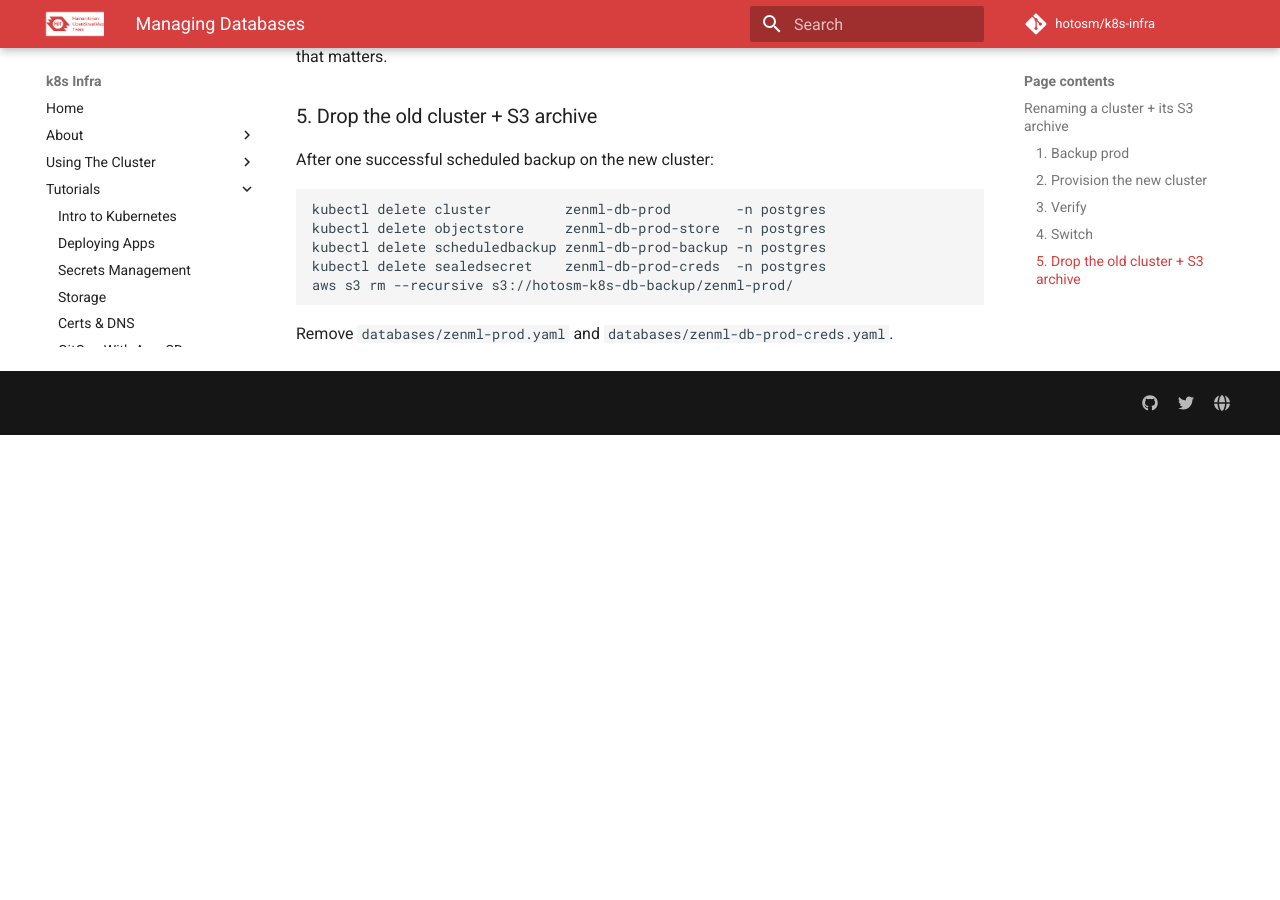
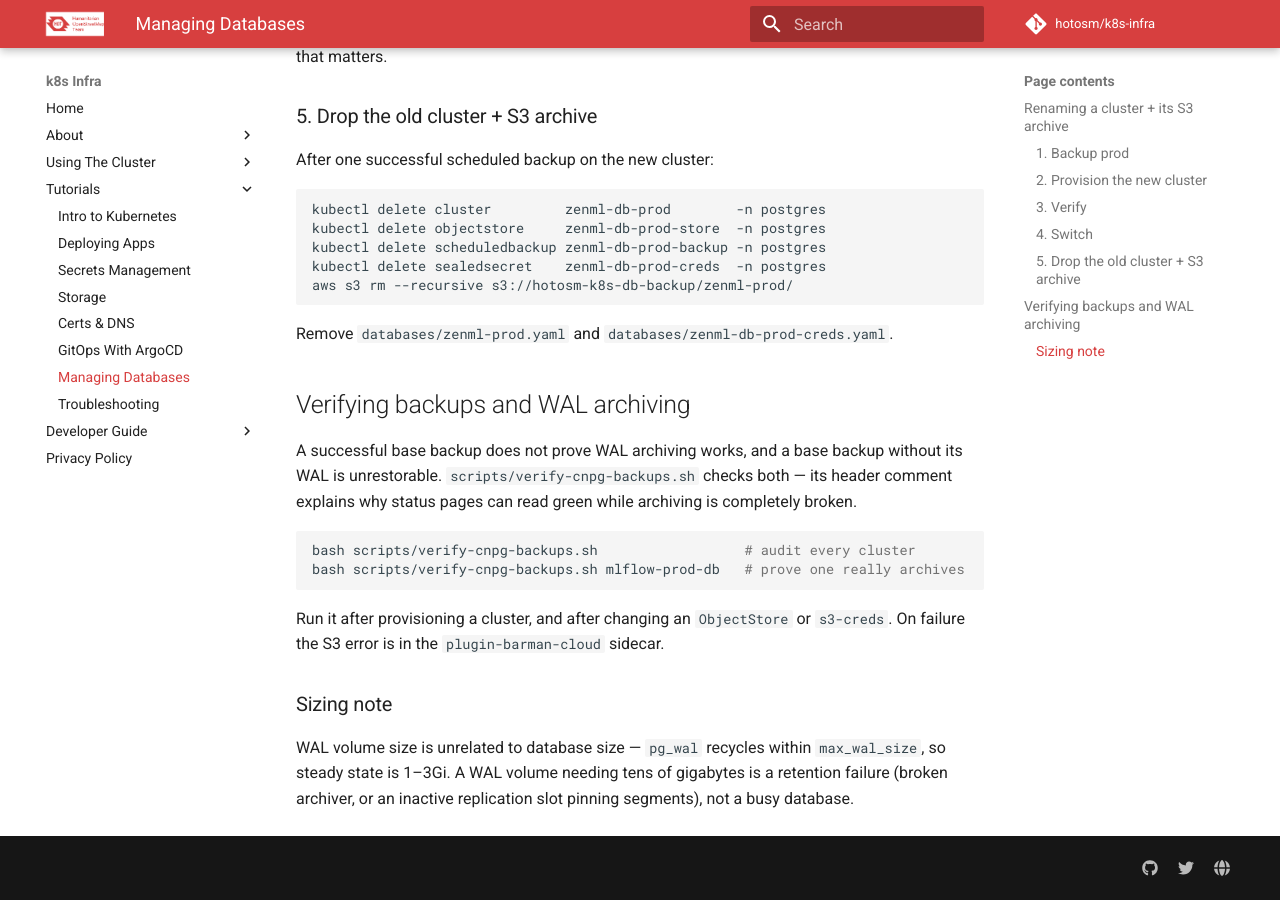
Before and after one commit to hotosm/k8s-infra, an MkDocs documentation site: the page built from docs/tutorial/postgres.md, in a window 1280 px wide and 900 px high, scrolled down 2305 px. Built offline with MkDocs 1.6.1 and Material for MkDocs 9.7.7, drawn with Linux system fonts in a browser that asks for light colours; comment, search, counter and statistics services are not loaded; before the commit the page ends 2740 px from its top, so only the background shows below that.

Commit message:
fix: bump cnpg + plugin to fix issues, update alerts, add checker script + info

````diff
--- a/docs/tutorial/postgres.md
+++ b/docs/tutorial/postgres.md
@@ -130,3 +130,25 @@
 ```
 
 Remove `databases/zenml-prod.yaml` and `databases/zenml-db-prod-creds.yaml`.
+
+## Verifying backups and WAL archiving
+
+A successful base backup does not prove WAL archiving works, and a base backup
+without its WAL is unrestorable. `scripts/verify-cnpg-backups.sh` checks both —
+its header comment explains why status pages can read green while archiving is
+completely broken.
+
+```bash
+bash scripts/verify-cnpg-backups.sh                  # audit every cluster
+bash scripts/verify-cnpg-backups.sh mlflow-prod-db   # prove one really archives
+```
+
+Run it after provisioning a cluster, and after changing an `ObjectStore` or
+`s3-creds`. On failure the S3 error is in the `plugin-barman-cloud` sidecar.
+
+### Sizing note
+
+WAL volume size is unrelated to database size — `pg_wal` recycles within
+`max_wal_size`, so steady state is 1–3Gi. A WAL volume needing tens of
+gigabytes is a retention failure (broken archiver, or an inactive replication
+slot pinning segments), not a busy database.
````
Also changed, not shown: 5 other files.
